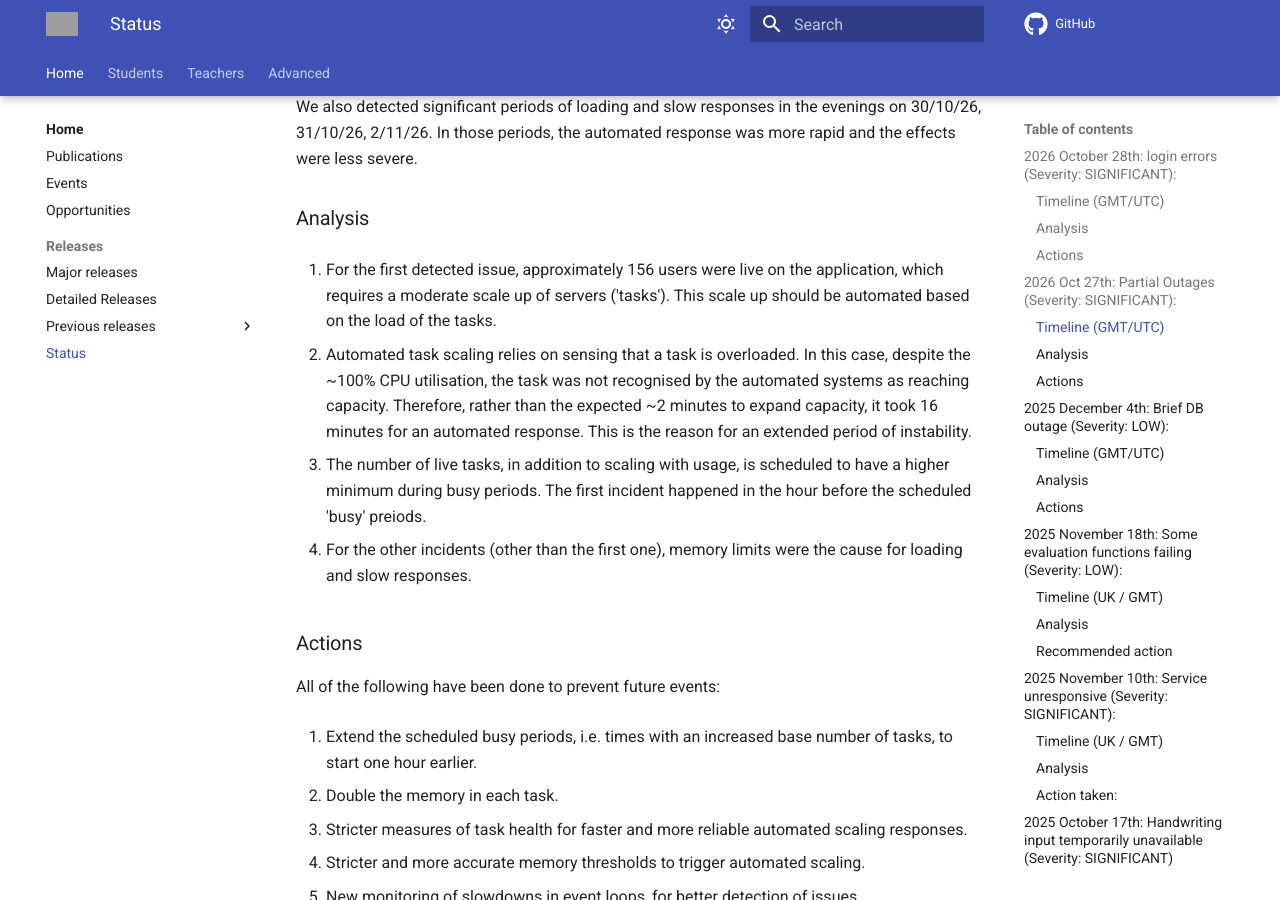
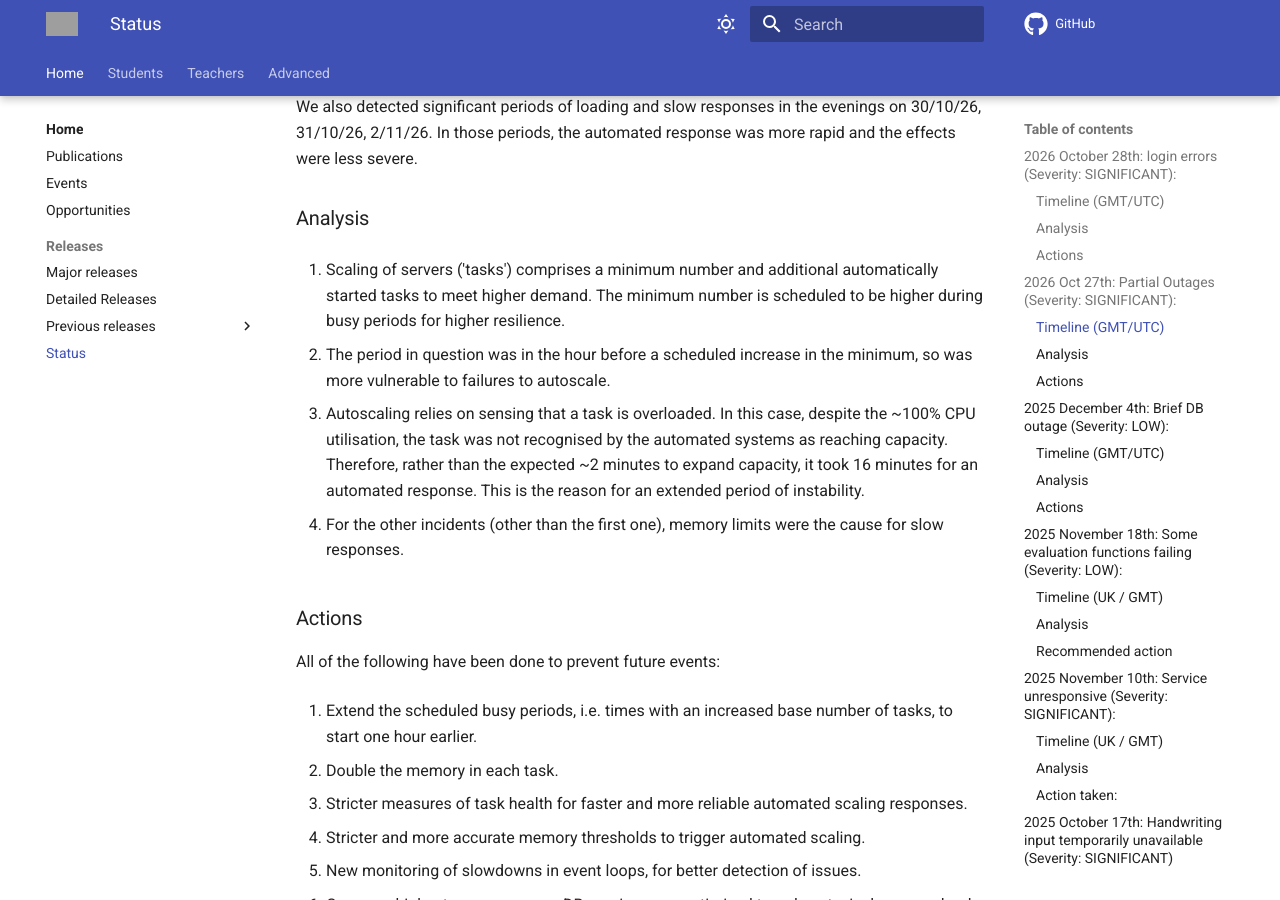
Before and after one commit to lambda-feedback/user-documentation, an MkDocs documentation site: the page built from docs/releases/status.md, in a window 1280 px wide and 900 px high, scrolled down 1587 px. Built offline with MkDocs 1.6.1 and Material for MkDocs 9.7.7, drawn with Linux system fonts in a browser that asks for light colours; comment, search, counter and statistics services are not loaded; grey boxes are pictures that could not be loaded.

Commit message:
Revise analysis on server scaling and performance issues
Updated analysis section to clarify server scaling and task overload issues.

```diff
--- a/docs/releases/status.md
+++ b/docs/releases/status.md
@@ -54,13 +54,13 @@ We also detected significant periods of loading and slow responses in the evenin
 
 ### Analysis
 
-1. For the first detected issue, approximately 156 users were live on the application, which requires a moderate scale up of servers ('tasks'). This scale up should be automated based on the load of the tasks.
+1. Scaling of servers ('tasks') comprises a minimum number and additional automatically started tasks to meet higher demand. The minimum number is scheduled to be higher during busy periods for higher resilience.
 
-2. Automated task scaling relies on sensing that a task is overloaded. In this case, despite the ~100% CPU utilisation, the task was not recognised by the automated systems as reaching capacity. Therefore, rather than the expected ~2 minutes to expand capacity, it took 16 minutes for an automated response. This is the reason for an extended period of instability.
+2. The period in question was in the hour before a scheduled increase in the minimum, so was more vulnerable to failures to autoscale.
 
-3. The number of live tasks, in addition to scaling with usage, is scheduled to have a higher minimum during busy periods. The first incident happened in the hour before the scheduled 'busy' preiods.
+3. Autoscaling relies on sensing that a task is overloaded. In this case, despite the ~100% CPU utilisation, the task was not recognised by the automated systems as reaching capacity. Therefore, rather than the expected ~2 minutes to expand capacity, it took 16 minutes for an automated response. This is the reason for an extended period of instability.
 
-4. For the other incidents (other than the first one), memory limits were the cause for loading and slow responses.
+4. For the other incidents (other than the first one), memory limits were the cause for slow responses.
 
 
 ### Actions
```
